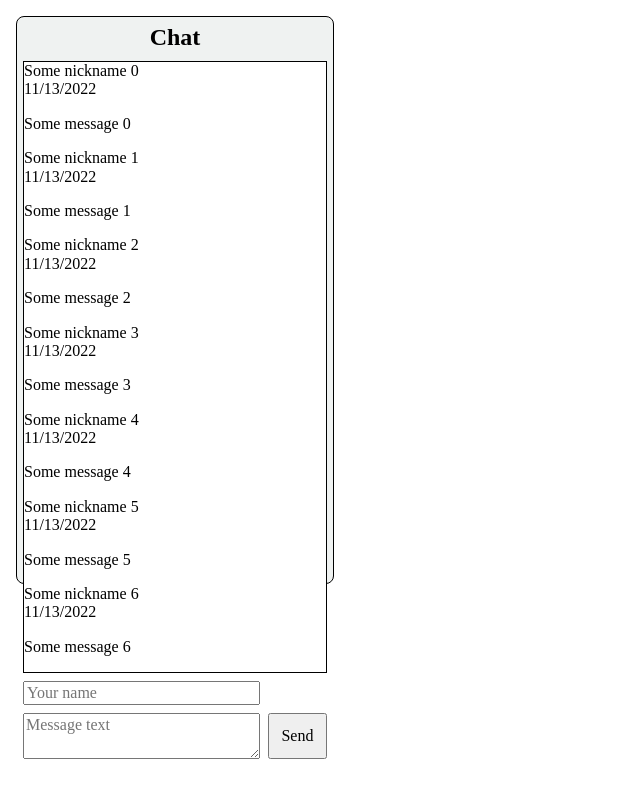
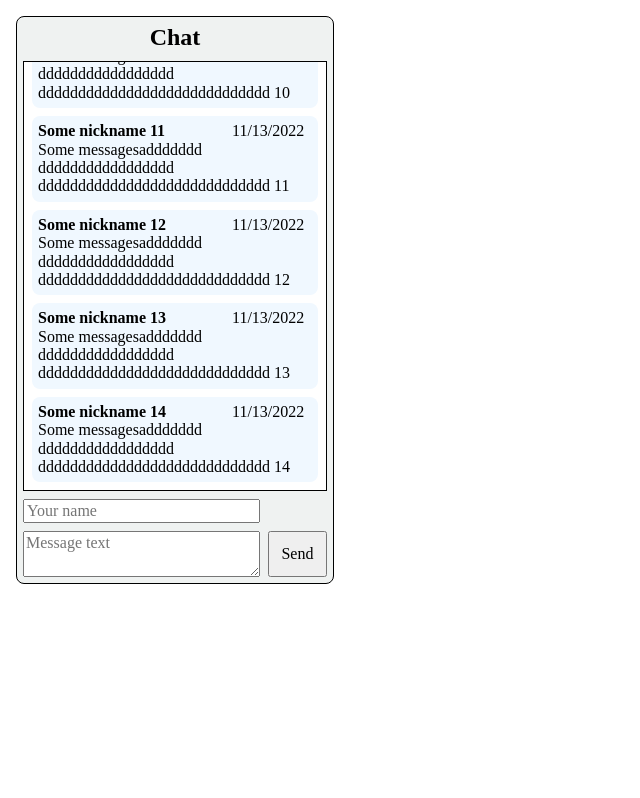
Before and after one commit to ivan-pl/js-chat, a website built with webpack: page src/index.html in a window 1280 px wide. Shown: the whole page, without its empty margins (0-640 px from the left). Built offline with nearby package versions, Linux system fonts and the light colour scheme.

Commit message:
style: add style to message element

```diff
--- a/src/index.ts
+++ b/src/index.ts
@@ -2,9 +2,9 @@ import "normalize.css";
 import "./style.scss";
 import { initApp, addMessages } from "./scripts/app";
 
-const messages = Array.from({ length: 7 }, (_, k) => ({
+const messages = Array.from({ length: 15 }, (_, k) => ({
   date: new Date(),
-  message: `Some message ${k}`,
+  message: `Some messagesaddddddd ddddddddddddddddd ddddddddddddddddddddddddddddd ${k}`,
   name: `Some nickname ${k}`,
 }));
 
--- a/src/scripts/app.ts
+++ b/src/scripts/app.ts
@@ -51,16 +51,16 @@ export function createMessageElement(message: IMessage): HTMLElement {
   messageElement.classList.add("message");
 
   const nicknameElement = document.createElement("div");
-  nicknameElement.classList.add("nickname");
+  nicknameElement.classList.add("message__nickname");
   nicknameElement.innerText = message.name;
 
   const timeElement = document.createElement("time");
-  timeElement.classList.add("date");
+  timeElement.classList.add("message__date");
   timeElement.innerText = message.date.toLocaleDateString();
   timeElement.dateTime = message.date.toString();
 
   const textMessageElement = document.createElement("p");
-  textMessageElement.classList.add("message-text");
+  textMessageElement.classList.add("message__text");
   textMessageElement.innerText = message.message;
 
   [nicknameElement, timeElement, textMessageElement].forEach((el) =>
@@ -72,4 +72,5 @@ export function createMessageElement(message: IMessage): HTMLElement {
 
 export function addMessages(root: HTMLElement, messages: IMessage[]): void {
   messages.forEach((message) => root.append(createMessageElement(message)));
+  root.scrollTop = root.scrollHeight; // eslint-disable-line no-param-reassign
 }
--- a/src/style.scss
+++ b/src/style.scss
@@ -47,6 +47,11 @@ body {
     grid-area: message-history;
     background-color: white;
     border: 1px solid black;
+    overflow-y: auto;
+    padding: 8px;
+    display: flex;
+    flex-flow: column nowrap;
+    gap: 8px;
   }
 
   .message-entry-area {
@@ -57,3 +62,29 @@ body {
     grid-area: message-author;
   }
 }
+
+.message {
+  background-color: aliceblue;
+  width: 100%;
+  height: fit-content;
+  padding: 6px;
+  border-radius: 8px;
+  display: grid;
+  grid-template:
+    "nickname date" min-content
+    "text text" 1fr / 1fr 80px;
+
+  &__nickname {
+    grid-area: nickname;
+    font-weight: 600;
+  }
+
+  &__date {
+    grid-area: date;
+  }
+
+  &__text {
+    grid-area: text;
+    margin: 0;
+  }
+}
```
Also changed, not shown: src/scripts/app.test.ts (+9 -9 lines).
